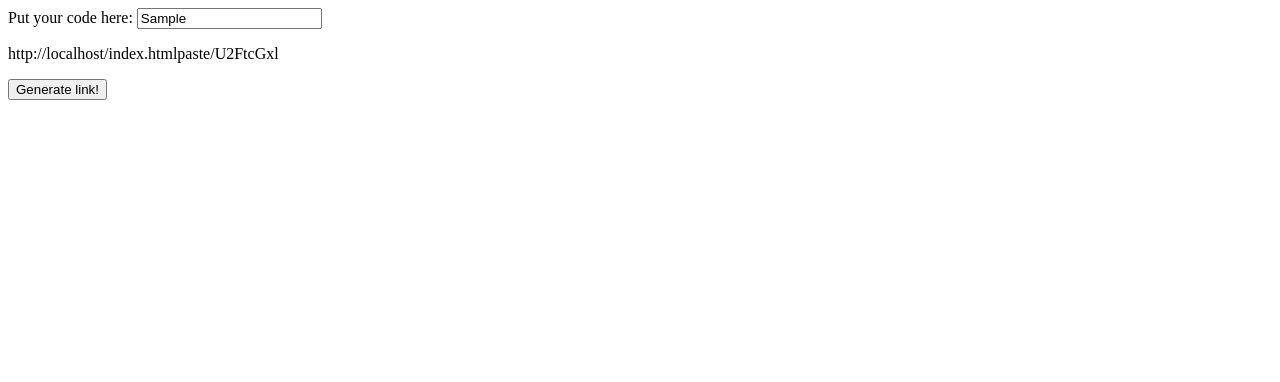
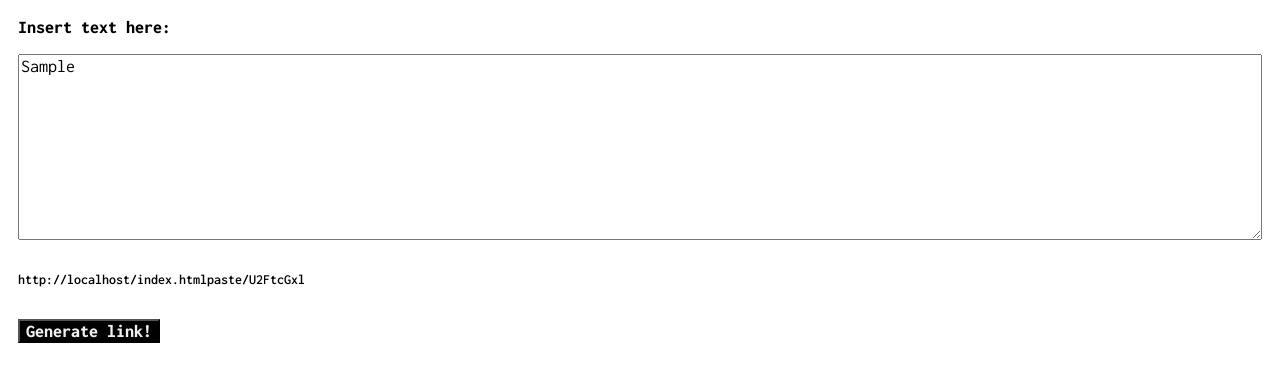
Before and after one commit to Anthhon/codeHasher, a plain HTML site: page index.html in a window 1280 px wide. Both pictures are taken after typing "Sample" into the empty fields and a click on the button "Generate link!". Drawn offline with Linux system fonts and the light colour scheme.

Commit message:
new: css added + js fixes

```diff
--- a/index.html
+++ b/index.html
@@ -5,63 +5,16 @@
 		<meta name="viewport" content="width=device-width, initial-scale=1.0">
 		<meta http-equiv="X-UA-Compatible" content="ie=edge">
 		<title>codeHasher</title>
-		<!--<link rel="stylesheet" href="style.css">-->
+		<link rel="stylesheet" href="/style.css">
 	</head>
 	<body>
 		<section id="section">
-			<label id="label-code-field" for ="code-field">Put your code here:</label>
-			<input id="code-field" name="code-field" type="text">
+			<label id="label-code-field" for ="code-field">Insert text here:</label>
+			<textarea id="code-field" name="code-field" type="text" rows="10" columns="80"></textarea>
 		</section>
+		<p id="generated-link" hidden></p>
 		<button id="button" type="button" onClick="generateLink()">Generate link!</button>
 
-		<!--<script src="index.js"></script>-->
-		<script>
-			// Functions used to code and decode content to/from URL
-			function encodeToBase64(text) {
-				return btoa(unescape(encodeURIComponent(text)));
-			}
-
-			function decodeFromBase64(base64) {
-				return decodeURIComponent(escape(atob(base64)));
-			}
-
-			function extractCodeFromURL() {
-				const url = window.location.href;
-				const prefix = "/paste/";
-				const startIndex = url.indexOf(prefix);
-				if (startIndex !== -1) {
-					return url.slice(startIndex + prefix.length);
-				}
-				return null; // Return null if no code is found in the URL
-			}
-
-			window.onload = function() {
-				const extractedCode = extractCodeFromURL();
-				if (extractedCode) {
-					// Exihibit extracted code
-					let inputCodeLabel = document.getElementById("label-code-field");
-					let codeField = document.getElementById("code-field");
-					let button = document.getElementById("button");
-
-					codeField.value = decodeFromBase64(extractedCode);
-					inputCodeLabel.hidden = true;
-					button.hidden = true;
-				}
-			};
-
-			function generateLink() {
-				// Get code from code-field
-				let inputCode = document.getElementById("code-field").value;
-				const encodedCode = encodeToBase64(inputCode);
-
-				// Create a new linkElement element with 'encodedCode' embedded inside link
-				var linkElement = document.createElement("p");
-				linkElement.textContent = `${window.location.href}paste/${encodedCode}`;
-
-				// Append the linkElement element to the section
-				var section = document.getElementById("section");
-				section.appendChild(linkElement);
-			}
-		</script>
+		<script src="/script.js"></script>
 	</body>
 </html>
--- /dev/null
+++ b/script.js
@@ -0,0 +1,64 @@
+// Define custom base characters (alphanumeric characters + special characters)
+const baseChars = 'ABCDEFGHIJKLMNOPQRSTUVWXYZabcdefghijklmnopqrstuvwxyz0123456789-_';
+
+function encodeToBase64(text) {
+	const binaryData = unescape(encodeURIComponent(text))
+		.split('')
+		.map(char => char.charCodeAt(0).toString(2).padStart(8, '0'))
+		.join('');
+
+	let encoded = '';
+	for (let i = 0; i < binaryData.length; i += 6) {
+		const chunk = binaryData.slice(i, i + 6).padEnd(6, '0');
+		encoded += baseChars[parseInt(chunk, 2)];
+	}
+
+	return encoded;
+}
+
+function decodeFromBase64(encoded) {
+	const binaryData = encoded
+		.split('')
+		.map(char => baseChars.indexOf(char).toString(2).padStart(6, '0'))
+		.join('');
+
+	let decoded = '';
+	for (let i = 0; i < binaryData.length; i += 8) {
+		decoded += String.fromCharCode(parseInt(binaryData.slice(i, i + 8), 2));
+	}
+
+	return decodeURIComponent(escape(decoded));
+}
+
+function extractCodeFromURL() {
+	const url = window.location.href;
+	const prefix = "/paste/";
+	const startIndex = url.indexOf(prefix);
+	if (startIndex !== -1) {
+		return url.slice(startIndex + prefix.length);
+	}
+	return null; // Return null if no code is found in the URL
+}
+
+function generateLink() {
+	let inputCode = document.getElementById("code-field").value;
+	const encodedCode = encodeToBase64(inputCode);
+
+	var linkElement = document.getElementById("generated-link");
+	linkElement.textContent = `${window.location.href}paste/${encodedCode}`;
+	linkElement.hidden = false;
+}
+
+window.onload = function() {
+	const extractedCode = extractCodeFromURL();
+	if (extractedCode) {
+		// Exihibit extracted code
+		let inputCodeLabel = document.getElementById("label-code-field");
+		let codeField = document.getElementById("code-field");
+		let button = document.getElementById("button");
+
+		codeField.value = decodeFromBase64(extractedCode);
+		inputCodeLabel.remove()
+		button.remove()
+	}
+};
--- /dev/null
+++ b/style.css
@@ -0,0 +1,52 @@
+@import url('https://fonts.googleapis.com/css2?family=Inconsolata:wght@200;300;400;500;600;700;800;900&family=Noto+Sans:ital,wght@0,100;0,200;0,300;0,400;0,500;0,600;0,700;0,800;0,900;1,100;1,200;1,300;1,400;1,500;1,600;1,700;1,800;1,900&display=swap');
+
+:root {
+	--white: #f0f0f0;
+	--black: #010101;
+	--main-color: #8fce00;
+}
+
+* {
+	display: flex;
+	font-size: 18px;
+	font-family: 'Inconsolata', monospace;
+	flex-direction: column;
+
+	transition: all 0.3s ease 0s;
+}
+
+head, script {
+	display: none;
+}
+
+body {
+	margin: 1rem;
+	gap: 1rem;
+}
+
+section {
+	gap: 1rem;
+}
+
+label, button {
+	font-weight: 800;
+}
+
+textarea {
+	height: fit-content;
+	resize: vertical;
+}
+
+p {
+	font-size: 14px;
+	font-weight: 600;
+	overflow-wrap: break-word;
+}
+
+button {
+	color: var(--white);
+	font-weight: 800;
+	background-color: var(--black);
+
+	width: fit-content;
+}
```
